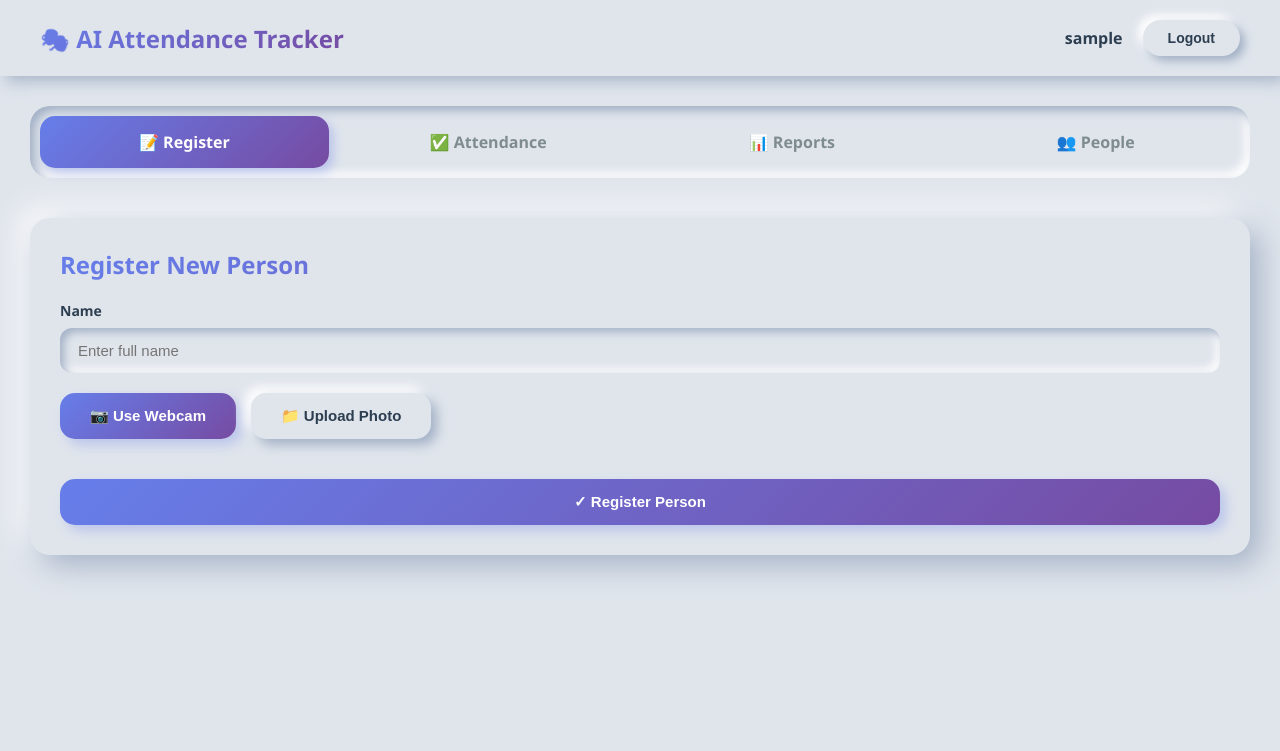
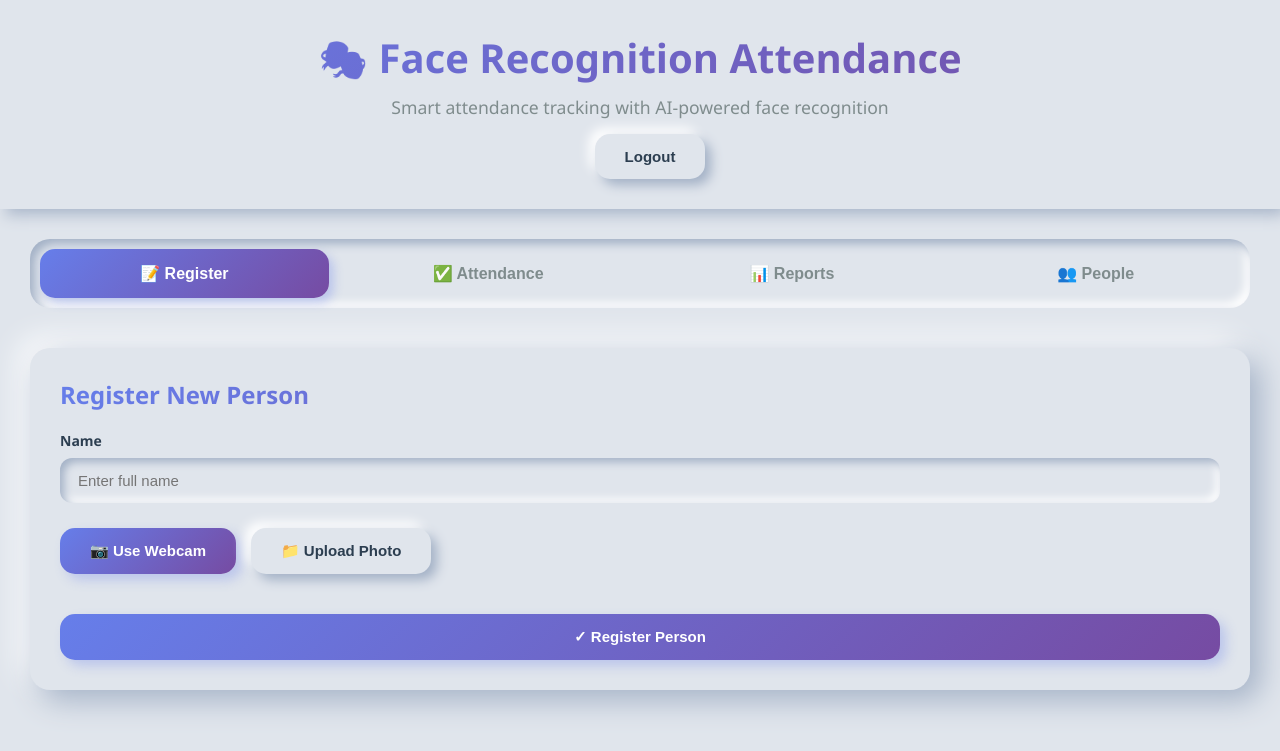
Before and after one commit to patrickzyin/AI-Powered-Attendance-Tracker, a Flask app: page /dashboard in a window 1280 px wide. Shown: the top 751 px of the page. Run offline with Flask 3, Linux system fonts and the light colour scheme; the visitor is signed in with stand-in values (Sample User, id 1); data that the repository does not hold is empty; some libraries are stand-ins or nearby versions.

Commit message:
Update dashboard.html

```diff
--- a/templates/dashboard.html
+++ b/templates/dashboard.html
@@ -3,7 +3,7 @@
 <head>
     <meta charset="UTF-8">
     <meta name="viewport" content="width=device-width, initial-scale=1.0">
-    <title>Dashboard - AI Attendance Tracker</title>
+    <title>Face Recognition Attendance System</title>
     <style>
         * {
             margin: 0;
@@ -30,62 +30,25 @@
             color: var(--text-dark);
         }
 
-        /* Navbar */
-        nav {
-            display: flex;
-            justify-content: space-between;
-            align-items: center;
-            padding: 20px 40px;
+        header {
             background: var(--bg-color);
             box-shadow: 5px 5px 15px var(--shadow-dark),
                         -5px -5px 15px var(--shadow-light);
-            position: sticky;
-            top: 0;
-            z-index: 100;
+            padding: 30px;
+            text-align: center;
         }
 
-        .logo {
-            font-size: 24px;
-            font-weight: 700;
+        h1 {
+            font-size: 2.5em;
+            margin-bottom: 10px;
             background: linear-gradient(135deg, var(--primary), var(--secondary));
             -webkit-background-clip: text;
             -webkit-text-fill-color: transparent;
         }
 
-        .user-info {
-            display: flex;
-            align-items: center;
-            gap: 20px;
-        }
-
-        .user-name {
-            font-weight: 600;
-            color: var(--text-dark);
-        }
-
-        .neu-btn {
-            padding: 10px 25px;
-            border: none;
-            border-radius: 50px;
-            background: var(--bg-color);
-            box-shadow: 5px 5px 10px var(--shadow-dark),
-                        -5px -5px 10px var(--shadow-light);
-            cursor: pointer;
-            font-weight: 600;
-            color: var(--text-dark);
-            transition: all 0.3s;
-            font-size: 14px;
-        }
-
-        .neu-btn:hover {
-            box-shadow: 2px 2px 5px var(--shadow-dark),
-                        -2px -2px 5px var(--shadow-light);
-        }
-
-        .neu-btn.primary {
-            background: linear-gradient(135deg, var(--primary), var(--secondary));
-            color: white;
-            box-shadow: 5px 5px 10px rgba(102, 126, 234, 0.3);
+        .subtitle {
+            color: var(--text-light);
+            font-size: 1.1em;
         }
 
         .container {
@@ -94,7 +57,6 @@
             padding: 30px;
         }
 
-        /* Tabs */
         .tabs {
             display: flex;
             gap: 15px;
@@ -115,6 +77,9 @@
             color: var(--text-light);
             border-radius: 15px;
             transition: all 0.3s;
+            border: none;
+            background: transparent;
+            font-size: 16px;
         }
 
         .tab.active {
@@ -137,7 +102,6 @@
             to { opacity: 1; transform: translateY(0); }
         }
 
-        /* Cards */
         .neu-card {
             background: var(--bg-color);
             border-radius: 20px;
@@ -155,9 +119,8 @@
             -webkit-text-fill-color: transparent;
         }
 
-        /* Form Elements */
         .form-group {
-            margin-bottom: 20px;
+            margin-bottom: 25px;
         }
 
         label {
@@ -188,6 +151,7 @@
             display: flex;
             gap: 15px;
             margin: 20px 0;
+            flex-wrap: wrap;
         }
 
         .neu-btn-large {
@@ -215,8 +179,15 @@
                         -6px -6px 12px var(--shadow-light);
         }
 
-        /* Video/Preview */
+        .neu-btn-danger {
+            background: linear-gradient(135deg, var(--error), #c0392b);
+            color: white;
+            padding: 8px 20px;
+            box-shadow: 4px 4px 8px rgba(231, 76, 60, 0.3);
+        }
+
         .video-container {
+            position: relative;
             margin: 20px 0;
             text-align: center;
             display: none;
@@ -229,15 +200,17 @@
             box-shadow: 10px 10px 30px var(--shadow-dark);
         }
 
+        .preview-container {
+            margin: 20px 0;
+            text-align: center;
+        }
+
         .preview-img {
-            max-width: 100%;
-            max-height: 400px;
+            max-width: 300px;
             border-radius: 15px;
             box-shadow: 10px 10px 30px var(--shadow-dark);
-            margin: 20px 0;
         }
 
-        /* Status Box */
         .status-box {
             background: var(--bg-color);
             border-radius: 15px;
@@ -257,7 +230,6 @@
         .error { color: var(--error); font-weight: 600; }
         .warning { color: var(--warning); font-weight: 600; }
 
-        /* Table */
         table {
             width: 100%;
             border-collapse: collapse;
@@ -270,16 +242,10 @@
             background: linear-gradient(135deg, var(--primary), var(--secondary));
             color: white;
             font-weight: 600;
-            border-radius: 10px 10px 0 0;
         }
 
-        th:first-child {
-            border-radius: 10px 0 0 0;
-        }
-
-        th:last-child {
-            border-radius: 0 10px 0 0;
-        }
+        th:first-child { border-radius: 10px 0 0 0; }
+        th:last-child { border-radius: 0 10px 0 0; }
 
         td {
             padding: 15px;
@@ -298,7 +264,6 @@
             overflow: hidden;
         }
 
-        /* Loading */
         .loading {
             display: none;
             text-align: center;
@@ -342,31 +307,29 @@
         canvas { display: none; }
 
         @media (max-width: 768px) {
-            .tabs {
-                flex-direction: column;
-            }
-
-            .button-group {
-                flex-direction: column;
-            }
+            .tabs { flex-direction: column; }
+            .button-group { flex-direction: column; }
+            h1 { font-size: 2em; }
         }
     </style>
 </head>
 <body>
-    <nav>
-        <div class="logo">🎭 AI Attendance Tracker</div>
-        <div class="user-info">
-            <span class="user-name" id="username">Loading...</span>
-            <button class="neu-btn" onclick="logout()">Logout</button>
+    <header>
+        <h1>🎭 Face Recognition Attendance</h1>
+        <p class="subtitle">Smart attendance tracking with AI-powered face recognition</p>
+        <div id="userBar" style="margin-top:15px; display:flex; justify-content:center; gap:20px; font-weight:600;">
+            <span id="userLabel"></span>
+            <button class="neu-btn-large neu-btn-secondary" onclick="logout()">Logout</button>
         </div>
-    </nav>
+
+    </header>
 
     <div class="container">
         <div class="tabs">
-            <div class="tab active" onclick="showTab('enroll')">📝 Register</div>
-            <div class="tab" onclick="showTab('attendance')">✅ Attendance</div>
-            <div class="tab" onclick="showTab('reports')">📊 Reports</div>
-            <div class="tab" onclick="showTab('people')">👥 People</div>
+            <button class="tab active" onclick="showTab('enroll')">📝 Register</button>
+            <button class="tab" onclick="showTab('attendance')">✅ Attendance</button>
+            <button class="tab" onclick="showTab('reports')">📊 Reports</button>
+            <button class="tab" onclick="showTab('people')">👥 People</button>
         </div>
 
         <!-- Register Tab -->
@@ -387,19 +350,19 @@
 
                 <div class="video-container" id="enrollVideoContainer">
                     <video id="video" autoplay></video>
-                    <div class="button-group" style="margin-top: 15px;">
+                    <div class="button-group" style="margin-top: 15px; justify-content: center;">
                         <button class="neu-btn-large" onclick="captureEnrollPhoto()">📸 Capture</button>
                         <button class="neu-btn-large neu-btn-secondary" onclick="stopEnrollCamera()">❌ Cancel</button>
                     </div>
                 </div>
 
-                <div id="enrollPreview"></div>
+                <div class="preview-container" id="enrollPreview"></div>
 
                 <button class="neu-btn-large" onclick="enrollPerson()" style="width: 100%; margin-top: 20px;">✓ Register Person</button>
 
                 <div class="loading" id="enrollLoading">
                     <div class="spinner"></div>
-                    <p>Processing...</p>
+                    <p>Processing with AI face detection...</p>
                 </div>
 
                 <div id="enrollStatus"></div>
@@ -419,17 +382,17 @@
 
                 <div class="video-container" id="attendanceVideoContainer">
                     <video id="attendanceVideo" autoplay></video>
-                    <div class="button-group" style="margin-top: 15px;">
+                    <div class="button-group" style="margin-top: 15px; justify-content: center;">
                         <button class="neu-btn-large" onclick="captureAttendancePhoto()">📸 Capture & Recognize</button>
                         <button class="neu-btn-large neu-btn-secondary" onclick="stopAttendanceCamera()">❌ Cancel</button>
                     </div>
                 </div>
 
-                <div id="attendancePreview"></div>
+                <div class="preview-container" id="attendancePreview"></div>
 
                 <div class="loading" id="attendanceLoading">
                     <div class="spinner"></div>
-                    <p>Recognizing faces... This may take 10-15 seconds</p>
+                    <p>Recognizing faces... This may take 15-30 seconds</p>
                 </div>
 
                 <div class="status-box" id="attendanceStatus"></div>
@@ -441,12 +404,12 @@
             <div class="neu-card">
                 <h2 class="card-title">Attendance Reports</h2>
 
-                <div style="display: flex; gap: 15px; margin-bottom: 20px;">
-                    <div class="form-group" style="flex: 1;">
+                <div style="display: flex; gap: 15px; flex-wrap: wrap; margin-bottom: 20px;">
+                    <div class="form-group" style="flex: 1; min-width: 200px;">
                         <label>Start Date</label>
                         <input type="date" id="startDate">
                     </div>
-                    <div class="form-group" style="flex: 1;">
+                    <div class="form-group" style="flex: 1; min-width: 200px;">
                         <label>End Date</label>
                         <input type="date" id="endDate">
                     </div>
@@ -508,30 +471,30 @@
         let enrollCapturedImage = null;
         let attendanceCapturedImage = null;
 
-        // Load user info
-        async function loadUserInfo() {
-            try {
-                const response = await fetch('/api/user');
-                if (response.status === 401) {
-                    window.location.href = '/login';
-                    return;
+            async function authFetch(url, options = {}) {
+    const r = await fetch(url, options);
+    if (r.status === 401) {
+        window.location.href = "/login";
+        return null;
     }
-                const data = await response.json();
-                document.getElementById('username').textContent = data.username || 'User';
-            } catch (err) {
-                console.error('Failed to load user info');
+    return r;
 }
+
+        async function loadUser() {
+            const r = await authFetch("/api/user");
+            if (!r) return;
+            const d = await r.json();
+            document.getElementById("userLabel").textContent =
+                d.organization ? `${d.username} (${d.organization})` : d.username;
         }
 
         async function logout() {
-            try {
-                await fetch('/api/logout', { method: 'POST' });
-                window.location.href = '/';
-            } catch (err) {
-                console.error('Logout failed');
-            }
+            await fetch("/api/logout", { method: "POST" });
+            window.location.href = "/";
         }
 
+
+        // Tab switching
         function showTab(tabName) {
             document.querySelectorAll('.tab').forEach(t => t.classList.remove('active'));
             document.querySelectorAll('.tab-content').forEach(c => c.classList.remove('active'));
@@ -539,6 +502,7 @@
             event.target.classList.add('active');
             document.getElementById(tabName).classList.add('active');
 
+            // Load data when switching to certain tabs
             if (tabName === 'reports') showAllReports();
             if (tabName === 'people') loadPeople();
         }
@@ -567,6 +531,7 @@
             const video = document.getElementById('video');
             const canvas = document.getElementById('canvas');
 
+            // Resize to max 1200px width for better quality
             const maxWidth = 1200;
             const scale = Math.min(1, maxWidth / video.videoWidth);
             canvas.width = video.videoWidth * scale;
@@ -575,6 +540,7 @@
             const ctx = canvas.getContext('2d');
             ctx.drawImage(video, 0, 0, canvas.width, canvas.height);
 
+            // Higher quality compression
             enrollCapturedImage = canvas.toDataURL('image/jpeg', 0.85);
 
             document.getElementById('enrollPreview').innerHTML =
@@ -585,8 +551,8 @@
 
         function handleFileUpload(input, type) {
             const file = input.files[0];
-            if (!file) return;
-
+            if (file) {
+                // Allow up to 20MB before compression
                 if (file.size > 20 * 1024 * 1024) {
                     alert('File too large. Please use an image under 20MB');
                     return;
@@ -594,10 +560,12 @@
 
                 const reader = new FileReader();
                 reader.onload = function(e) {
+                    // Compress the uploaded image
                     const img = new Image();
                     img.onload = function() {
                         const canvas = document.getElementById('canvas');
 
+                        // Resize to max 1600px width (higher quality for group photos)
                         const maxWidth = 1600;
                         const scale = Math.min(1, maxWidth / img.width);
                         canvas.width = img.width * scale;
@@ -606,6 +574,7 @@
                         const ctx = canvas.getContext('2d');
                         ctx.drawImage(img, 0, 0, canvas.width, canvas.height);
 
+                        // Higher quality compression (0.85 instead of 0.7)
                         const compressedImage = canvas.toDataURL('image/jpeg', 0.85);
 
                         if (type === 'enroll') {
@@ -622,6 +591,7 @@
                     img.src = e.target.result;
                 };
                 reader.readAsDataURL(file);
+            }
         }
 
         async function enrollPerson() {
@@ -645,7 +615,7 @@
                 formData.append('name', name);
                 formData.append('image', enrollCapturedImage);
 
-                const response = await fetch('/api/enroll', {
+                const response = await authFetch('/api/enroll', {
                     method: 'POST',
                     body: formData
                 });
@@ -660,6 +630,7 @@
                     document.getElementById('personName').value = '';
                     document.getElementById('enrollPreview').innerHTML = '';
                     enrollCapturedImage = null;
+                    loadPeople();
                 } else {
                     document.getElementById('enrollStatus').innerHTML =
                         `<div class="alert alert-error">✗ ${data.message}</div>`;
@@ -696,6 +667,7 @@
             const video = document.getElementById('attendanceVideo');
             const canvas = document.getElementById('canvas');
 
+            // Resize to max 1600px width for group photos
             const maxWidth = 1600;
             const scale = Math.min(1, maxWidth / video.videoWidth);
             canvas.width = video.videoWidth * scale;
@@ -704,6 +676,7 @@
             const ctx = canvas.getContext('2d');
             ctx.drawImage(video, 0, 0, canvas.width, canvas.height);
 
+            // Higher quality for group photos
             attendanceCapturedImage = canvas.toDataURL('image/jpeg', 0.85);
 
             stopAttendanceCamera();
@@ -716,7 +689,6 @@
                 return;
             }
 
-            console.log('Starting attendance marking...');
             document.getElementById('attendanceLoading').style.display = 'block';
             document.getElementById('attendanceStatus').innerHTML = '';
             document.getElementById('attendancePreview').innerHTML = '';
@@ -725,39 +697,17 @@
                 const formData = new FormData();
                 formData.append('image', attendanceCapturedImage);
 
-                console.log('Sending request to server...');
-
-                const response = await fetch('/api/mark-attendance', {
+                const response = await authFetch('/api/mark-attendance', {
                     method: 'POST',
                     body: formData
                 });
 
-                console.log('Response status:', response.status);
-
-                // Check if response is ok
-                if (!response.ok) {
-                    throw new Error(`Server returned ${response.status}: ${response.statusText}`);
-                }
-
-                // Get response text first to debug
-                const responseText = await response.text();
-                console.log('Response text:', responseText);
-
-                // Try to parse as JSON
-                let data;
-                try {
-                    data = JSON.parse(responseText);
-                } catch (parseError) {
-                    console.error('JSON parse error:', parseError);
-                    throw new Error('Server returned invalid response. Please check server logs.');
-                }
-
-                console.log('Parsed data:', data);
+                const data = await response.json();
 
                 document.getElementById('attendanceLoading').style.display = 'none';
 
                 let statusHTML = '<strong>=== DETECTION & RECOGNITION DETAILS ===</strong>\n\n';
-                statusHTML += (data.debug || 'No debug info available') + '\n\n';
+                statusHTML += (data.debug || 'Processing...') + '\n\n';
                 statusHTML += '=' + '='.repeat(49) + '\n\n';
 
                 if (data.success) {
@@ -783,31 +733,22 @@
                         });
                     }
                 } else {
-                    statusHTML += `<span class="error">❌ ${data.message || 'Unknown error'}</span>`;
+                    statusHTML += `<span class="error">❌ ${data.message || 'No recognized faces'}</span>`;
                 }
 
                 document.getElementById('attendanceStatus').innerHTML = statusHTML;
                 attendanceCapturedImage = null;
 
             } catch (err) {
-                console.error('Error details:', err);
                 document.getElementById('attendanceLoading').style.display = 'none';
 
-                let errorMsg = 'Failed to process attendance. ';
-
-                if (err.message.includes('JSON')) {
-                    errorMsg += 'Server error - please check if the server is running and try again.';
-                } else if (err.message.includes('413') || err.message.includes('Entity Too Large')) {
-                    errorMsg += 'Image too large. Please use a smaller photo.';
-                } else if (err.message.includes('401')) {
-                    errorMsg += 'Session expired. Please log in again.';
-                    setTimeout(() => window.location.href = '/login', 2000);
-                } else {
-                    errorMsg += err.message;
+                let errorMsg = err.message;
+                if (errorMsg.includes('413') || errorMsg.includes('Entity Too Large')) {
+                    errorMsg = 'Image too large. Please use a smaller photo or lower resolution camera.';
                 }
 
                 document.getElementById('attendanceStatus').innerHTML =
-                    `<span class="error">Error: ${errorMsg}</span>\n\nPlease try again or contact support if the issue persists.`;
+                    `<span class="error">Error: ${errorMsg}</span>`;
             }
         }
 
@@ -821,23 +762,30 @@
                 return;
             }
 
-            const response = await fetch(`/api/attendance?start_date=${startDate}&end_date=${endDate}`);
+            try {
+                const response = await authFetch(`/api/attendance?start_date=${startDate}&end_date=${endDate}`);
                 const data = await response.json();
-
                 displayReports(data.records);
+            } catch (err) {
+                console.error('Error loading reports:', err);
+            }
         }
 
         async function showAllReports() {
-            const response = await fetch('/api/attendance');
+            try {
+                const response = await authFetch('/api/attendance');
                 const data = await response.json();
                 displayReports(data.records);
+            } catch (err) {
+                console.error('Error loading reports:', err);
+            }
         }
 
         function displayReports(records) {
             const tbody = document.getElementById('reportsBody');
             tbody.innerHTML = '';
 
-            if (records.length === 0) {
+            if (!records || records.length === 0) {
                 tbody.innerHTML = '<tr><td colspan="3" style="text-align:center;">No records found</td></tr>';
                 return;
             }
@@ -866,13 +814,14 @@
 
         // People functions
         async function loadPeople() {
-            const response = await fetch('/api/persons');
+            try {
+                const response = await authFetch('/api/persons');
                 const data = await response.json();
 
                 const tbody = document.getElementById('peopleBody');
                 tbody.innerHTML = '';
 
-            if (data.persons.length === 0) {
+                if (!data.persons || data.persons.length === 0) {
                     tbody.innerHTML = '<tr><td colspan="3" style="text-align:center;">No registered people</td></tr>';
                     return;
                 }
@@ -882,11 +831,14 @@
                         <td>${person.name}</td>
                         <td>${person.date}</td>
                         <td>
-                        <button class="neu-btn" onclick="deletePerson('${person.name}')" style="padding: 8px 20px;">🗑️ Delete</button>
+                            <button class="neu-btn-large neu-btn-danger" onclick="deletePerson('${person.name}')">🗑️ Delete</button>
                         </td>
                     </tr>`;
                     tbody.innerHTML += row;
                 });
+            } catch (err) {
+                console.error('Error loading people:', err);
+            }
         }
 
         async function deletePerson(name) {
@@ -894,7 +846,8 @@
                 return;
             }
 
-            const response = await fetch('/api/delete-person', {
+            try {
+                const response = await authFetch('/api/delete-person', {
                     method: 'POST',
                     headers: {
                         'Content-Type': 'application/json'
@@ -910,11 +863,14 @@
                 } else {
                     alert('Error: ' + data.message);
                 }
+            } catch (err) {
+                console.error('Delete error:', err);
+                alert('Failed to delete person');
+            }
         }
 
         // Load initial data
         window.onload = function() {
-            loadUserInfo();
             showAllReports();
             loadPeople();
         };
```
Lines whose indentation alone changed are shown as unchanged.
